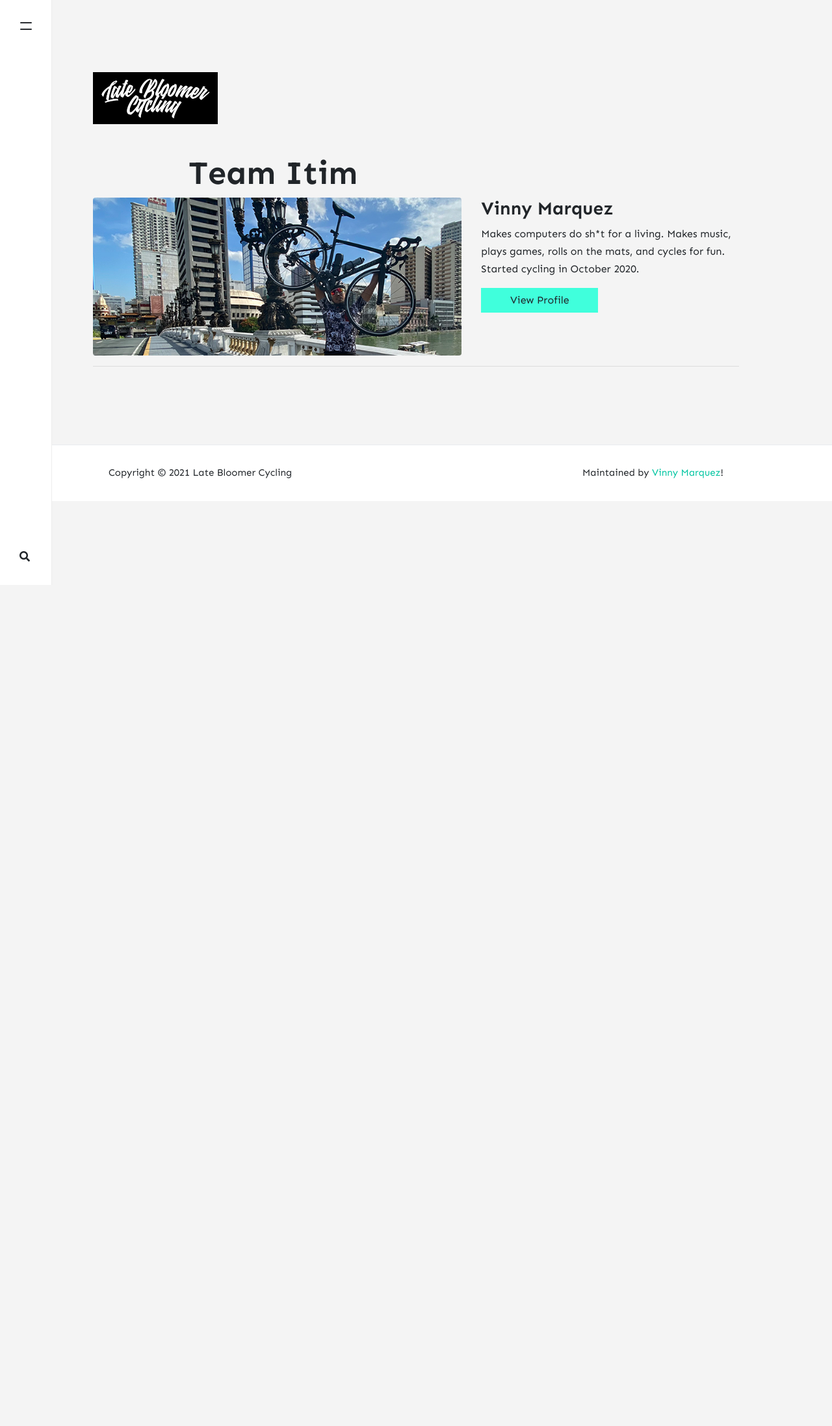
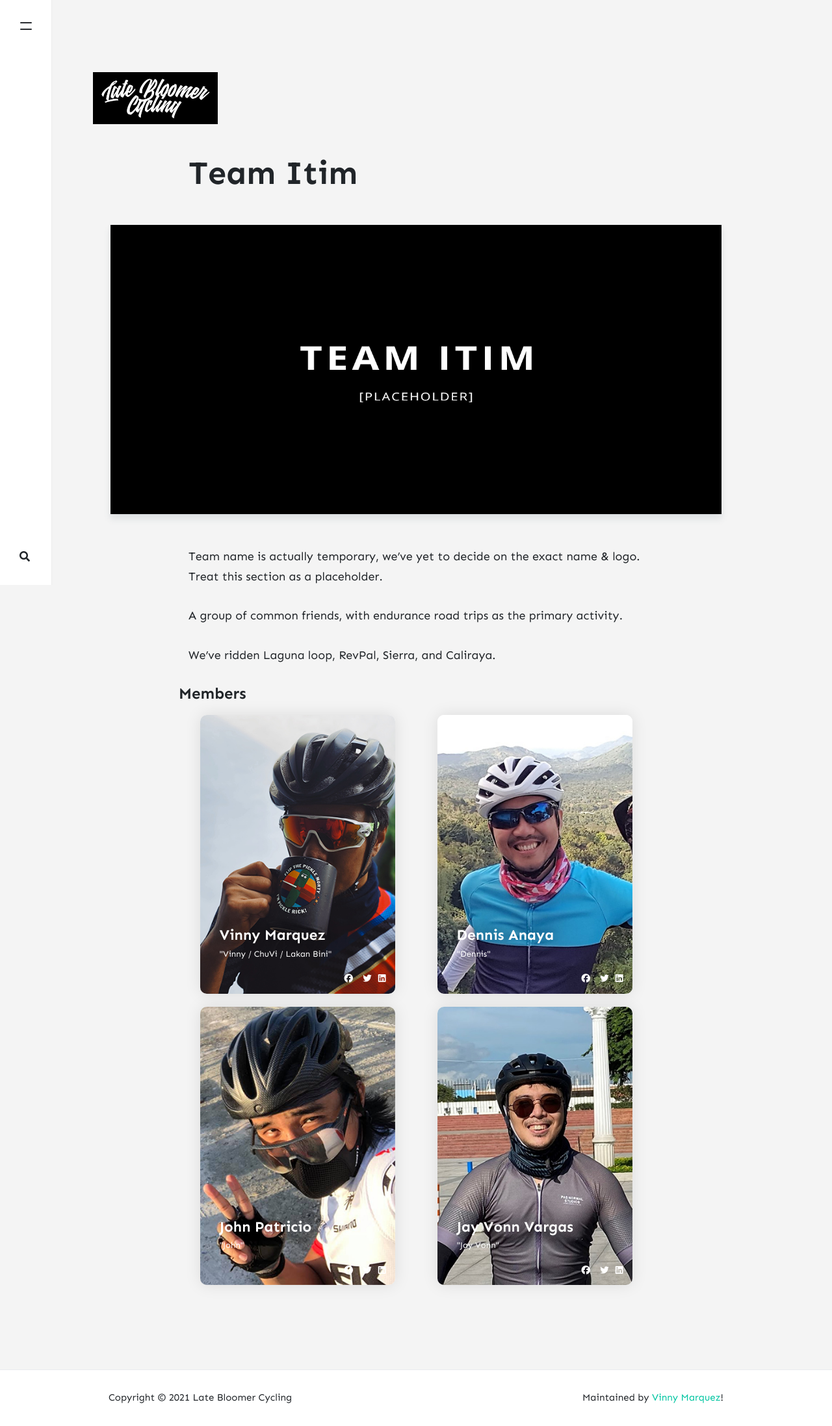
Before and after one commit to chuv13/latebloomercycling, a Jekyll site: the page built from _pages/groups/team-itim.md, in a window 1280 px wide. Shown: the whole page at 65% size. Built offline with Jekyll 4.4.1, drawn with Linux system fonts in a browser that asks for light colours; nearby versions of some CDN libraries; comment, search, counter and statistics services are not loaded; before the commit the page ends 900 px from its top, so only the background shows below that.

Commit message:
Team Itim + profile base

```diff
--- a/_config.yml
+++ b/_config.yml
@@ -36,11 +36,19 @@ cyclists:
   vinny:
       name: vinny-marquez
       display_name: Vinny Marquez
-      avatar: 'assets/images/vinny-avatar.jpg'
+      nickname: Vinny / ChuVi / Lakan Bini
+      role: admin
+      showProfile: true
+      team: Team Itim
+      facebook: chuv13
+      ig: lakanbinimusic
+      twitter: lakanbinimusic
+      linkedin: vinnymarquez
+      avatar: assets/images/vinny-avatar.jpg
+      card-cover: assets/images/vinny-card.jpg
       cover: 'assets/images/groups/team-itim/vinny-cover.jpg'
       occupation: Software Developer / Test Automation Engineer
       description: "Makes computers do sh*t for a living. Makes music, plays games, rolls on the mats, and cycles for fun. Started cycling in October 2020."
-      team: 'Team Itim'
       bikes:
         allez:
           name: Stella
@@ -58,20 +66,98 @@ cyclists:
           photo: 'assets/images/pikel.jpg'
           description: 'SRAM GX Lunar, SRAM Rival shifters, Ratio Technologies 1x12 Upgrade Kit, Token G23AR, Ritchey Venturemax v2, Wolftooth 40T Assymetric, PNW Coast Suspension Dropper Post'
           status: mid-build
-  dee:
-      name: vinny-marquez
-      display_name: Vinny Marquez
-      avatar: 'assets/images/vinny-avatar.jpg'
+  dennis:
+      name: dennis-anaya
+      display_name: Dennis Anaya
+      nickname: Dennis
+      role: contributor
+      showProfile: false
+      team: Team Itim
+      facebook: chuv13
+      ig: lakanbinimusic
+      twitter: lakanbinimusic
+      linkedin: vinnymarquez
+      avatar: assets/images/vinny-avatar.jpg
+      card-cover: assets/images/dennis-card.jpg
       cover: 'assets/images/groups/team-itim/vinny-cover.jpg'
+      occupation: Software Developer / Test Automation Engineer
       description: "Makes computers do sh*t for a living. Makes music, plays games, rolls on the mats, and cycles for fun. Started cycling in October 2020."
-      team: 'Misis Ride'
       bikes:
         allez:
           name: Stella
           make: Specialized
           model: Allez
           year: 2020
-          photo: 'assets/images/vinny-bikes.jpg'
+          photo: 'assets/images/stella.jpg'
+          description: 'Shimano 105, RS11, GP5000 25c'
+          status: operational
+  john:
+      name: john-patricio
+      display_name: John Patricio
+      nickname: John
+      role: contributor
+      showProfile: false
+      team: Team Itim
+      facebook: chuv13
+      ig: lakanbinimusic
+      twitter: lakanbinimusic
+      linkedin: vinnymarquez
+      avatar: assets/images/vinny-avatar.jpg
+      card-cover: assets/images/john-card.jpg
+      cover: 'assets/images/groups/team-itim/vinny-cover.jpg'
+      occupation: Software Developer / Test Automation Engineer
+      description: "Makes computers do sh*t for a living. Makes music, plays games, rolls on the mats, and cycles for fun. Started cycling in October 2020."
+      bikes:
+        allez:
+          name: Stella
+          make: Specialized
+          model: Allez
+          year: 2020
+          photo: 'assets/images/stella.jpg'
+          description: 'Shimano 105, RS11, GP5000 25c'
+          status: operational
+  jayvonn:
+      name: jayvonn-vargas
+      display_name: Jay Vonn Vargas
+      nickname: Jay Vonn
+      role: contributor
+      showProfile: false
+      team: Team Itim
+      facebook: chuv13
+      ig: lakanbinimusic
+      twitter: lakanbinimusic
+      linkedin: vinnymarquez
+      avatar: assets/images/vinny-avatar.jpg
+      card-cover: assets/images/jayvonn-card.jpg
+      cover: 'assets/images/groups/team-itim/vinny-cover.jpg'
+      occupation: Software Developer / Test Automation Engineer
+      description: "Makes computers do sh*t for a living. Makes music, plays games, rolls on the mats, and cycles for fun. Started cycling in October 2020."
+      bikes:
+        allez:
+          name: Stella
+          make: Specialized
+          model: Allez
+          year: 2020
+          photo: 'assets/images/stella.jpg'
+          description: 'Shimano 105, RS11, GP5000 25c'
+          status: operational
+  dee:
+      name: dee-marquez
+      display_name: Vinny Marquez
+      role: author
+      team: Misis Ride
+      avatar: 'assets/images/vinny-avatar.jpg'
+      cover: 'assets/images/groups/team-itim/vinny-cover.jpg'
+      description: "Quasi-cyclist, flower gatherer, dog spotter, fickle gear chooser, and silken tofu hunter. Started biking (for reals) Mar 2021."
+      bikes:
+        allez:
+          name: Yuba
+          make: GT
+          model: Zaskar
+          year: 2004
+          photo: 'assets/images/stella.jpg'
+          description: 'Resto-mod. SRAM SX. White Shimano M445 brakeset. The Project Loopbar. Teal powdercoat.'
+          status: operational
 
 # Plugins
 plugins:
--- a/_layouts/default.html
+++ b/_layouts/default.html
@@ -31,6 +31,8 @@
 {% endif %}
 
 {% capture layout %}{% if page.layout %}layout-{{ page.layout }}{% endif %}{% endcapture %}
+
+<script src="https://kit.fontawesome.com/e748680244.js" crossorigin="anonymous"></script>
 <body>
 	<!-- defer loading of font and font awesome -->
 	<noscript id="deferred-styles">
--- a/_layouts/group.html
+++ b/_layouts/group.html
@@ -1,14 +1,49 @@
 ---
 layout: default
+featured:
 ---
 
 <div class="page-single">
-    <div class="entry-header">
-        <h1 class="posttitle">{{ page.title }}</h1>
-    </div>
+  <div class="entry-header">
+    <h1 class="posttitle">{{ page.title }}</h1>
+  </div>
 </div>
 
 <!-- Featured Image -->
 {% include featured-image.html %}
-
-{{ content }}
+<div class="article-post">
+  {{ content }}
+  <div class="row">
+    <h4>Members</h4>
+  </div>
+  <div class="row">
+    {% assign team = page.team %} {% assign members = site.cyclists | where_exp:
+    "item", "item.team == team" %} {% for member in members %}
+    <div class="col-md-6">
+      {% if member.showProfile == true %}
+      <a href="{{site.baseurl}}/profile/{{ member.name }}">
+        {% endif %}
+        <div class="profile-card {% if member.showProfile == true %}with-link{% endif %}">
+          <img
+            src="{{site.baseurl}}/{{ member.card-cover }}"
+            class="img img-responsive"
+          />
+          <div class="profile-name">{{ member.display_name }}</div>
+          <div class="profile-username">"{{ member.nickname }}"</div>
+          <div class="profile-icons">
+            <a
+              href="https://www.facebook.com/{{member.facebook}}"
+              class="profile-icon"
+              ><i class="fa fa-facebook"></i
+            ></a>
+            <a href="#" class="profile-icon"><i class="fa fa-twitter"></i></a
+            ><a href="#" class="profile-icon"><i class="fa fa-linkedin"></i></a>
+          </div>
+        </div>
+        {% if member.showProfile == true %}
+      </a>
+      {% endif %}
+    </div>
+    {% endfor %}
+  </div>
+</div>
--- a/_pages/groups/team-itim.html
+++ /dev/null
@@ -1,31 +0,0 @@
----
-layout: group
-title: Team Itim
-permalink: /groups/team-itim
-comments: false
-# image: assets/images/screenshot.jpg
-imageshadow: true
----
-
-{% assign members = site.cyclists | where_exp: "item", "item.team == 'Team Itim'" %}
-{% for member in members %}
-<div class="row">
-  <div class="col-md-7">
-    <a href="#">
-      <img
-        class="img-fluid rounded mb-3 mb-md-0"
-        src="{{site.baseurl}}/{{ member.cover }}"
-        alt=""
-      />
-    </a>
-  </div>
-  <div class="col-md-5">
-    <h3>{{ member.display_name }}</h3>
-    <p>
-        {{ member.description }}
-    </p>
-    <a class="btn btn-primary" href="{{site.baseurl}}/profile/{{ member.name }}">View Profile</a>
-  </div>
-</div>
-<hr />
-{% endfor %}
--- /dev/null
+++ b/_pages/groups/team-itim.md
@@ -0,0 +1,16 @@
+---
+layout: group
+title: Team Itim
+permalink: /groups/team-itim
+comments: false
+image: assets/images/team-itim-cover.jpg
+imageshadow: true
+description:
+team: Team Itim
+---
+
+Team name is actually temporary, we've yet to decide on the exact name & logo. Treat this section as a placeholder.
+
+A group of common friends, with endurance road trips as the primary activity.
+
+We've ridden Laguna loop, RevPal, Sierra, and Caliraya.
--- a/assets/css/theme.scss
+++ b/assets/css/theme.scss
@@ -419,9 +419,9 @@ img, img:hover {
     margin-bottom:50px;
 }
 .image-shadow {
-    -webkit-box-shadow: 0 7px 50px 0 rgba(84,110,122,.15);
-    -moz-box-shadow: 0 7px 50px 0 rgba(84,110,122,.15);
-    box-shadow: 0 7px 50px 0 rgba(84,110,122,.15);
+    -webkit-box-shadow: 0 7px 10px 0 rgba(84,110,122,.15);
+    -moz-box-shadow: 0 7px 10px 0 rgba(84,110,122,.15);
+    box-shadow: 0 7px 10px 0 rgba(84,110,122,.15);
 }
 .entry-header {
     .author-thumb {
@@ -738,3 +738,84 @@ body.active-side {
         }
     }
 }
+
+.card-container {
+    padding: 100px 0px;
+    -webkit-perspective: 1000;
+    perspective: 1000;
+}
+
+.profile-card {
+    max-width: 300px;
+    background-color: #FFF;
+    box-shadow: 0px 0px 25px rgba(0, 0, 0, 0.1);
+    background-position: center;
+    overflow: hidden;
+    position: relative;
+    margin: 10px auto;
+    cursor: default;
+    border-radius: 10px;
+
+    img {
+        transition: all linear 0.25s;
+    }
+
+    .profile-name {
+        position: absolute;
+        left: 30px;
+        bottom: 70px;
+        font-size: 1.25em;
+        color: #FFF;
+        text-shadow: 0px 0px 20px rgba(0, 0, 0, 0.5);
+        font-weight: bold;
+        transition: all linear 0.25s;
+    }
+
+    .profile-icons {
+        position: absolute;
+        bottom: .5em;
+        right: .5em;
+        color: #FFF;
+        transition: all linear 0.25s;
+    }
+
+    .profile-username {
+        position: absolute;
+        bottom: 50px;
+        left: 30px;
+        color: #FFF;
+        font-size: 13px;
+        transition: all linear 0.25s;
+    }
+
+    .profile-icons .fa {
+        margin: 5px;
+    }
+
+    &.with-link {
+        cursor: pointer;
+
+        &:hover {
+            img {
+                filter: grayscale(100%);
+            }
+
+            .profile-name {
+                bottom: 80px;
+            }
+
+            .profile-username {
+                bottom: 60px;
+            }
+
+            .profile-icons {
+                right: 40px;
+            }
+        }
+    }
+}
+
+a.profile-icon {
+    color: #FFF;
+    font-size: .75em;
+}
```
Also changed, not shown: _posts/2021-08-22-vinny-marquez.html (renamed from _posts/2021-08-20-vinny-marquez.html), assets/images/dennis-card.jpg (added), assets/images/jayvonn-card.jpg (added), assets/images/john-card.jpg (added), assets/images/team-itim-cover.jpg (added), assets/images/vinny-card.jpg (added).
